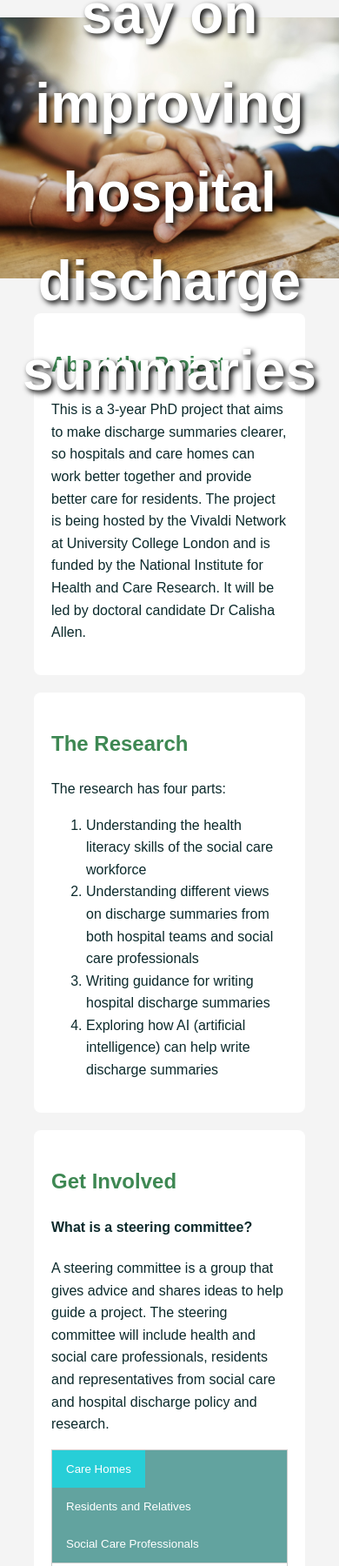
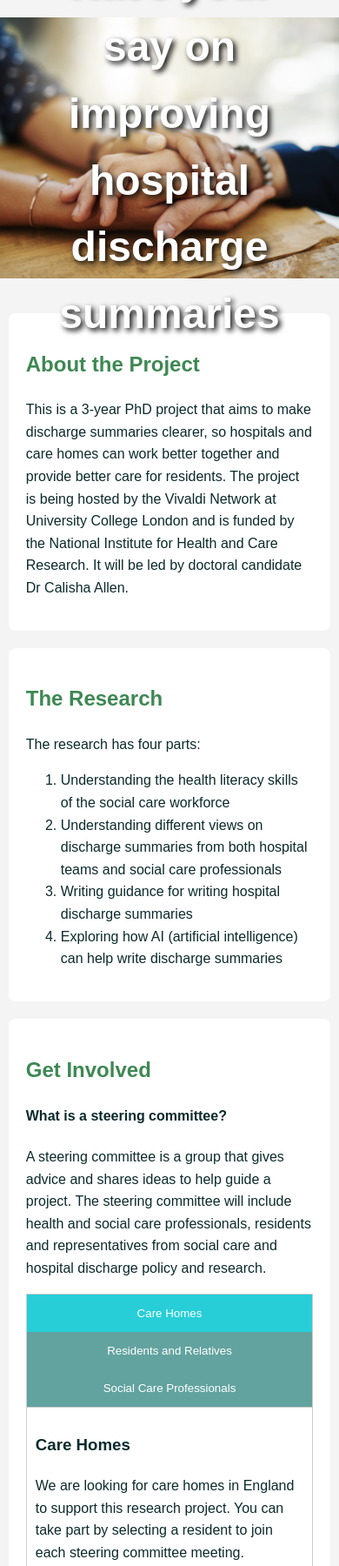
Before and after one commit to YellowDuck333/Steering-committee, a plain HTML site: page index.html in a window 390 px wide. Shown: the top 1800 px of the page at 87% size. Drawn offline with Linux system fonts and the light colour scheme.

Commit message:
Further commit

```diff
--- a/index.html
+++ b/index.html
@@ -90,6 +90,25 @@
             padding: 20px;
             background: #0C2A2C;
             color: #fff;
+        }
+
+        @media screen and (max-width: 768px) {
+            .container {
+                width: 95%;
+            }
+
+            .tab button {
+                width: 100%;
+                float: none;
+            }
+
+            .tabcontent {
+                padding: 10px;
+            }
+
+            .hero-text h1 {
+                font-size: 1.5em;
+            }
         }
     </style>
 </head>
```
